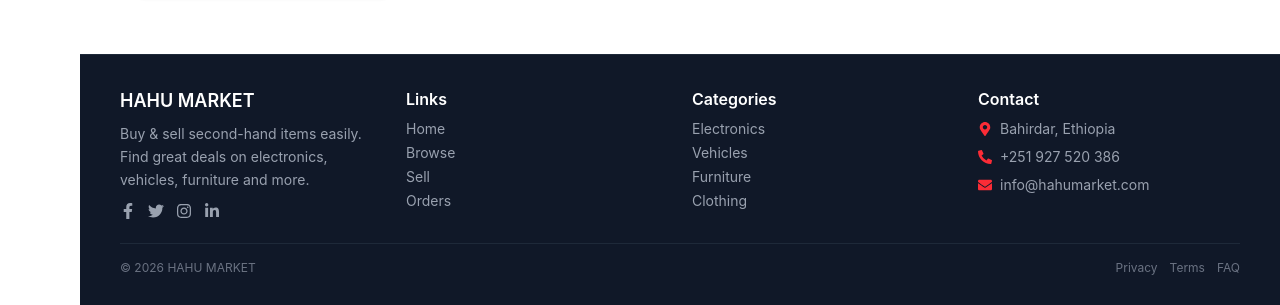
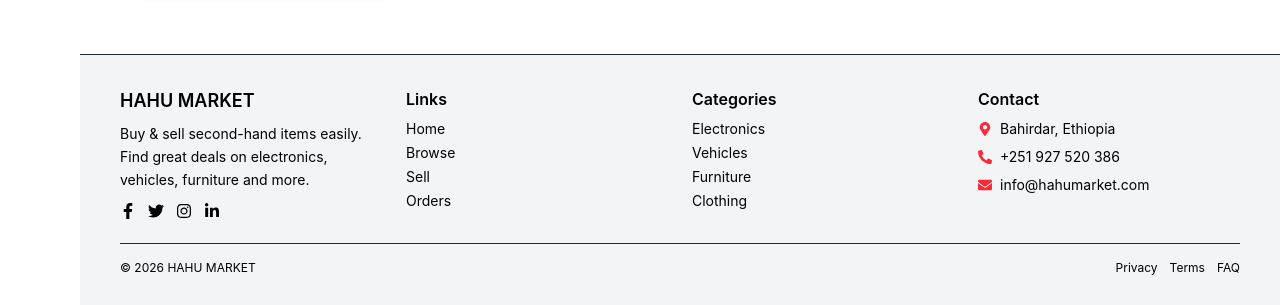
Before and after one commit to zerfe-123-abc/Hahu-Frontend, a React (Vite) app: page / in a window 1280 px wide. Shown: the part 1007-1312 px from the top of the page. Built offline with nearby package versions, Linux system fonts and the light colour scheme.

Commit message:
new file:   src/assets/Logo.jpg 	modified:   src/components/common/Footer.jsx

```diff
--- a/src/components/common/Footer.jsx
+++ b/src/components/common/Footer.jsx
@@ -11,7 +11,7 @@ import {
 
 export default function Footer() {
   return (
-    <footer className="bg-gray-900 text-gray-100 border-t border-gray-800">
+    <footer className="bg-gray-100 text-black border-t border-gray-800">
       <div className="max-w-6xl mx-auto px-4 py-8">
 
         {/* Top Section */}
@@ -19,12 +19,12 @@ export default function Footer() {
 
           {/* About */}
           <div>
-            <h3 className="text-lg font-semibold text-white mb-2">HAHU MARKET</h3>
-            <p className="text-gray-400 text-sm mb-3 leading-relaxed">
+            <h3 className="text-lg font-semibold text-black mb-2">HAHU MARKET</h3>
+            <p className="text-black-400 text-sm mb-3 leading-relaxed">
               Buy & sell second-hand items easily. Find great deals on electronics,
               vehicles, furniture and more.
             </p>
-            <div className="flex gap-3 text-gray-400 text-base">
+            <div className="flex gap-3 text-black text-base">
               <a href="#" className="hover:text-red-500"><FaFacebookF /></a>
               <a href="#" className="hover:text-red-500"><FaTwitter /></a>
               <a href="#" className="hover:text-red-500"><FaInstagram /></a>
@@ -34,8 +34,8 @@ export default function Footer() {
 
           {/* Quick Links */}
           <div>
-            <h4 className="text-md font-semibold text-white mb-2">Links</h4>
-            <ul className="space-y-1 text-gray-400 text-sm">
+            <h4 className="text-md font-semibold text-black mb-2">Links</h4>
+            <ul className="space-y-1 text-black text-sm">
               <li><Link to="/">Home</Link></li>
               <li><Link to="/browse">Browse</Link></li>
               <li><Link to="/create-listing">Sell</Link></li>
@@ -45,8 +45,8 @@ export default function Footer() {
 
           {/* Categories */}
           <div>
-            <h4 className="text-md font-semibold text-white mb-2">Categories</h4>
-            <ul className="space-y-1 text-gray-400 text-sm">
+            <h4 className="text-md font-semibold text-black mb-2">Categories</h4>
+            <ul className="space-y-1 text-black text-sm">
               <li><Link to="/category/electronics">Electronics</Link></li>
               <li><Link to="/category/vehicles">Vehicles</Link></li>
               <li><Link to="/category/furniture">Furniture</Link></li>
@@ -56,8 +56,8 @@ export default function Footer() {
 
           {/* Contact */}
           <div>
-            <h4 className="text-md font-semibold text-white mb-2">Contact</h4>
-            <ul className="space-y-2 text-gray-400 text-sm">
+            <h4 className="text-md font-semibold text-black mb-2">Contact</h4>
+            <ul className="space-y-2 text-black text-sm">
               <li className="flex items-center gap-2">
                 <FaMapMarkerAlt className="text-red-500" />
                 Bahirdar, Ethiopia
@@ -76,7 +76,7 @@ export default function Footer() {
         </div>
 
         {/* Bottom */}
-        <div className="mt-6 pt-4 border-t border-gray-800 flex flex-col md:flex-row justify-between items-center text-xs text-gray-500 gap-3">
+        <div className="mt-6 pt-4 border-t border-gray-800 flex flex-col md:flex-row justify-between items-center text-xs text-black gap-3">
           <span>© {new Date().getFullYear()} HAHU MARKET</span>
           <div className="flex gap-3">
             <Link to="/privacy">Privacy</Link>
```
Also changed, not shown: src/assets/Logo.jpg (added).
